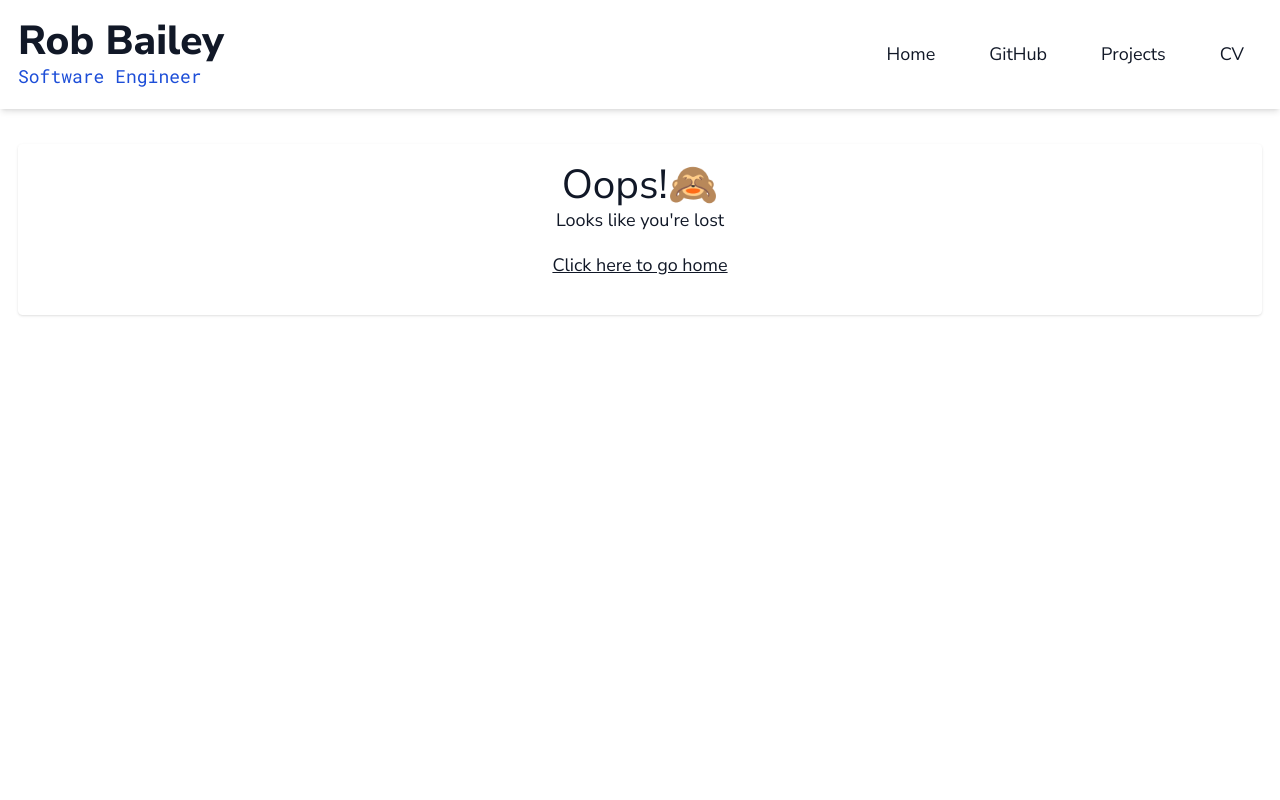
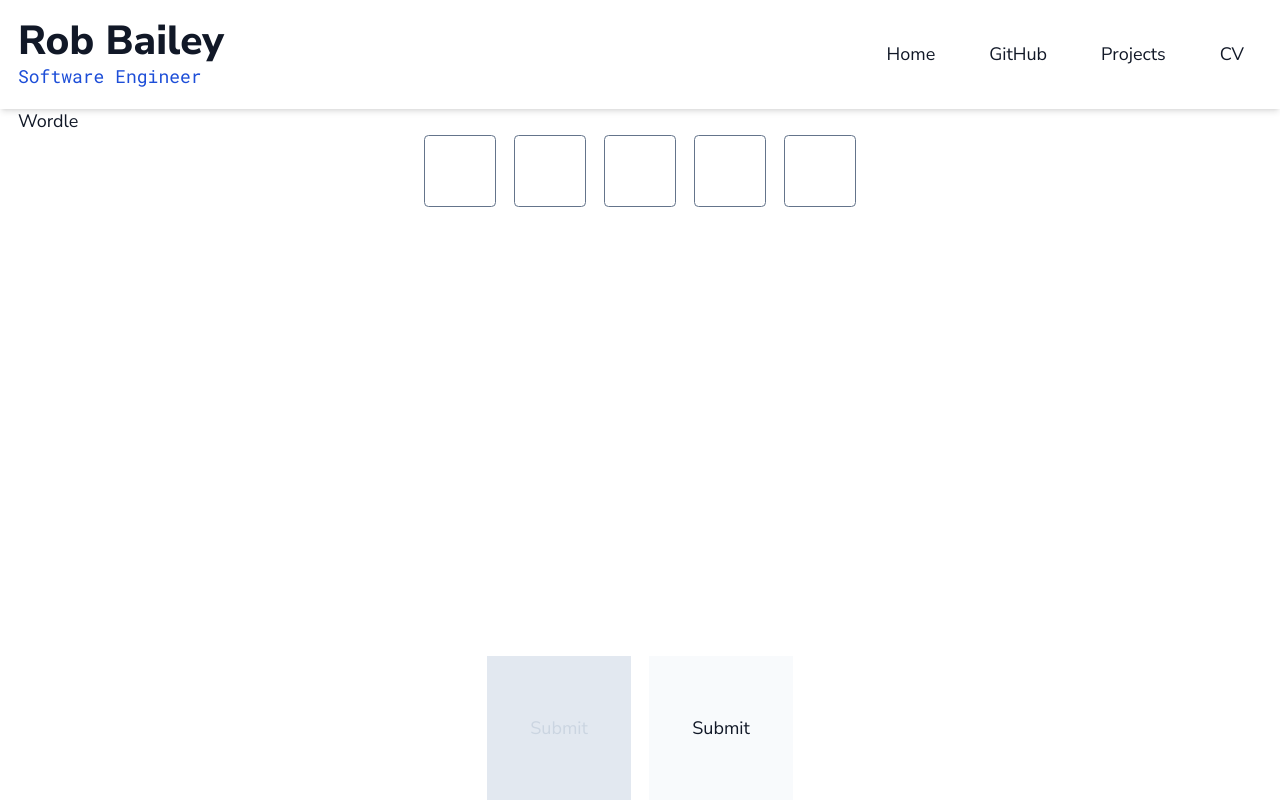
Before and after one commit to robbailey3/website-next, a Next.js app: page /projects/wordle in a window 1280 px wide. Before the commit this address had no page. Built offline with nearby package versions, Linux system fonts and the light colour scheme.

Commit message:
Create wordle clone Fixes #131

```diff
--- a/src/features/projects/data/projects.ts
+++ b/src/features/projects/data/projects.ts
@@ -10,6 +10,13 @@ const projects: Project[] = [
     slug: 'sentiment-analysis',
     keywords: ['sentiment analysis', 'natural language api', 'google'],
   },
+  {
+    id: '2',
+    title: 'Wordle Clone',
+    description: 'A clone of the popular wordle game.',
+    slug: 'wordle',
+    keywords: ['wordle', 'wordle.com', 'clone', 'game'],
+  },
 ];
 
 export default projects;
--- /dev/null
+++ b/src/features/wordle/components/Wordle/Wordle.tsx
@@ -0,0 +1,92 @@
+import React from 'react';
+import { Guess } from '../../models/guess';
+import WordleActions from '../WordleActions/WordleActions';
+import WordleAttemptRow from '../WordleAttemptRow/WordleAttemptRow';
+
+const Wordle = () => {
+  const CONFIG = {
+    maxNumberOfAttempts: 5,
+    lettersPerWord: 5,
+  };
+
+  const [targetWord, setTargetWord] = React.useState('crane'.toUpperCase());
+
+  const [currentGuess, setCurrentGuess] = React.useState<Guess>(
+    new Guess(CONFIG.lettersPerWord)
+  );
+
+  const [guessHistory, setGuessHistory] = React.useState<Guess[]>([]);
+
+  const [attemptNumber, setAttemptNumber] = React.useState(1);
+
+  const handleGuessChange = (guess: Guess) => {
+    setCurrentGuess(() => ({ ...guess }));
+  };
+
+  const guessIsCorrect = () => {
+    return currentGuess?.letters.join('') === targetWord;
+  };
+
+  const handleGuessSubmit = () => {
+    currentGuess.isSubmitted = true;
+    if (guessIsCorrect()) {
+      currentGuess.isCorrect = true;
+      alert('You win!');
+      return;
+    }
+    if (attemptNumber === CONFIG.maxNumberOfAttempts) {
+      alert('You lose!');
+      return;
+    }
+    setGuessHistory((prevGuessHistory) => [...prevGuessHistory, currentGuess]);
+    setCurrentGuess(new Guess(CONFIG.lettersPerWord));
+    setAttemptNumber(() => attemptNumber + 1);
+  };
+
+  const handleGuessClear = () => {
+    setCurrentGuess(new Guess(CONFIG.lettersPerWord));
+  };
+
+  return (
+    <div>
+      <section>
+        <h1>Wordle</h1>
+      </section>
+      <section>
+        {guessHistory.map((guess, i) => (
+          <WordleAttemptRow
+            key={`wordle_attempt_${i}`}
+            attemptNumber={attemptNumber}
+            numberOfLetters={CONFIG.lettersPerWord}
+            onGuessChange={handleGuessChange}
+            guess={guess}
+            targetWord={targetWord}
+          />
+        ))}
+      </section>
+      <section>
+        <WordleAttemptRow
+          key={`wordle_attempt_${attemptNumber}`}
+          attemptNumber={attemptNumber}
+          numberOfLetters={CONFIG.lettersPerWord}
+          onGuessChange={handleGuessChange}
+          guess={currentGuess}
+          targetWord={targetWord}
+        />
+      </section>
+      <section>
+        {currentGuess && (
+          <WordleActions
+            currentGuess={currentGuess}
+            attemptNumber={attemptNumber}
+            numberOfLetters={CONFIG.lettersPerWord}
+            onSubmit={handleGuessSubmit}
+            onClear={handleGuessClear}
+          />
+        )}
+      </section>
+    </div>
+  );
+};
+
+export default Wordle;
--- /dev/null
+++ b/src/features/wordle/components/WordleActions/WordleActions.tsx
@@ -0,0 +1,43 @@
+import { Guess } from '../../models/guess';
+
+export interface WordleActionsProps {
+  attemptNumber: number;
+  numberOfLetters: number;
+  currentGuess: Guess;
+  onSubmit: () => void;
+  onClear: () => void;
+}
+
+const WordleActions = (props: WordleActionsProps) => {
+  const { attemptNumber, numberOfLetters, currentGuess, onSubmit, onClear } =
+    props;
+
+  const canSubmit = () => {
+    return (
+      currentGuess.letters.filter((letter) => letter.length === 1).length ===
+      numberOfLetters
+    );
+  };
+
+  return (
+    <div className="fixed max-w-2xl bottom-0 w-full left-1/2 -translate-x-1/2">
+      <div className="flex justify-center space-x-4">
+        <button
+          disabled={!canSubmit()}
+          className="h-32 w-32 flex justify-center items-center bg-slate-50 disabled:bg-slate-200 disabled:text-slate-300 disabled:cursor-not-allowed"
+          onClick={onSubmit}
+        >
+          Submit
+        </button>
+        <button
+          className="h-32 w-32 flex justify-center items-center bg-slate-50 disabled:bg-slate-200 disabled:text-slate-300 disabled:cursor-not-allowed"
+          onClick={onClear}
+        >
+          Submit
+        </button>
+      </div>
+    </div>
+  );
+};
+
+export default WordleActions;
--- /dev/null
+++ b/src/features/wordle/components/WordleAttemptRow/WordleAttemptRow.tsx
@@ -0,0 +1,96 @@
+import clsx from 'clsx';
+import React from 'react';
+import { Guess } from '../../models/guess';
+
+export interface WordleAttemptRowProps {
+  attemptNumber: number;
+  numberOfLetters: number;
+  onGuessChange: (guess: Guess) => void;
+  guess: Guess;
+  targetWord: string;
+}
+
+const WordleAttemptRow = (props: WordleAttemptRowProps) => {
+  const { attemptNumber, numberOfLetters, onGuessChange, guess, targetWord } =
+    props;
+
+  const inputs = React.useRef<HTMLInputElement[]>([]);
+
+  const handleKeyUp = (
+    event: React.KeyboardEvent<HTMLInputElement>,
+    letterIndex: number
+  ) => {
+    event.currentTarget.value = event.currentTarget.value.toUpperCase();
+    guess.letters[letterIndex] = event.currentTarget.value;
+    onGuessChange(guess);
+    if (event.key.length === 1 && event.key.match(/[A-Za-z]/i)) {
+      focusOnNextInput(letterIndex);
+    }
+  };
+
+  const focusOnNextInput = (currentIndex: number) => {
+    if (inputs.current[currentIndex].value.length === 0) {
+      return;
+    }
+    const nextIndex = currentIndex + 1;
+    if (nextIndex < numberOfLetters) {
+      if (inputs.current) {
+        inputs.current[nextIndex].focus();
+      }
+    }
+  };
+
+  const letterIsInWord = (letter: string) => {
+    if (!guess.isSubmitted) {
+      return false;
+    }
+    return letter !== '' && targetWord.includes(letter);
+  };
+
+  const letterIsInCorrectPosition = (letter: string, index: number) => {
+    if (!guess.isSubmitted) {
+      return false;
+    }
+    return targetWord[index] === letter;
+  };
+
+  return (
+    <div className="flex justify-center space-x-4 mb-4">
+      {Array.from({ length: numberOfLetters }).map((_, i) => (
+        <div key={`wordle-attempt-${attemptNumber}-letter-${i + 1}`}>
+          <label
+            htmlFor={`wordle-attempt-${attemptNumber}-letter-${i + 1}`}
+            className="sr-only"
+          >
+            Letter 1
+          </label>
+          <input
+            type="text"
+            id={`wordle-attempt-${attemptNumber}-letter-${i + 1}`}
+            name={`wordle-attempt-${attemptNumber}-letter-${i + 1}`}
+            className={clsx(
+              'w-16 h-16 text-5xl text-center border border-slate-500 rounded',
+              {
+                'bg-orange-200': letterIsInWord(guess.letters[i]),
+                'bg-green-200': letterIsInCorrectPosition(guess.letters[i], i),
+              }
+            )}
+            maxLength={1}
+            disabled={guess.isSubmitted}
+            defaultValue={guess.letters[i]}
+            ref={(input) => {
+              if (input) {
+                if (inputs.current) {
+                  inputs.current[i] = input;
+                }
+              }
+            }}
+            onKeyUp={(event) => handleKeyUp(event, i)}
+          />
+        </div>
+      ))}
+    </div>
+  );
+};
+
+export default WordleAttemptRow;
--- /dev/null
+++ b/src/features/wordle/models/guess.ts
@@ -0,0 +1,11 @@
+export class Guess {
+  public letters: string[];
+  public isSubmitted: boolean;
+  public isCorrect: boolean;
+
+  constructor(wordLength: number) {
+    this.letters = [...Array(wordLength)].map(() => '');
+    this.isSubmitted = false;
+    this.isCorrect = false;
+  }
+}
--- /dev/null
+++ b/src/features/wordle/services/wordle.ts
@@ -0,0 +1,3 @@
+class WordleService {}
+
+export default WordleService;
--- /dev/null
+++ b/src/pages/projects/wordle.tsx
@@ -0,0 +1,12 @@
+import Container from '@/components/common/Container/Container';
+import Wordle from '@/features/wordle/components/Wordle/Wordle';
+
+const WordlePage = () => {
+  return (
+    <Container>
+      <Wordle />
+    </Container>
+  );
+};
+
+export default WordlePage;
```
